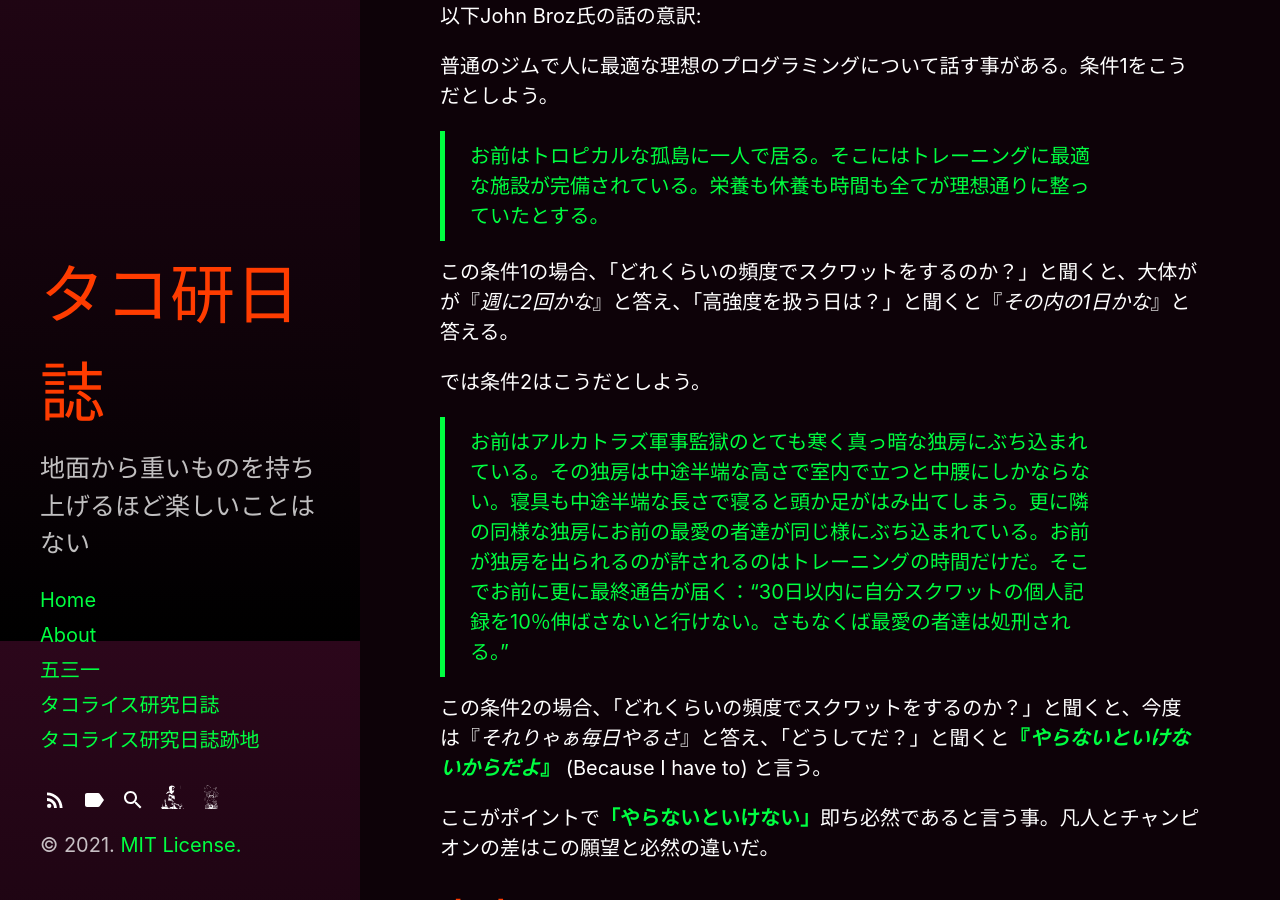
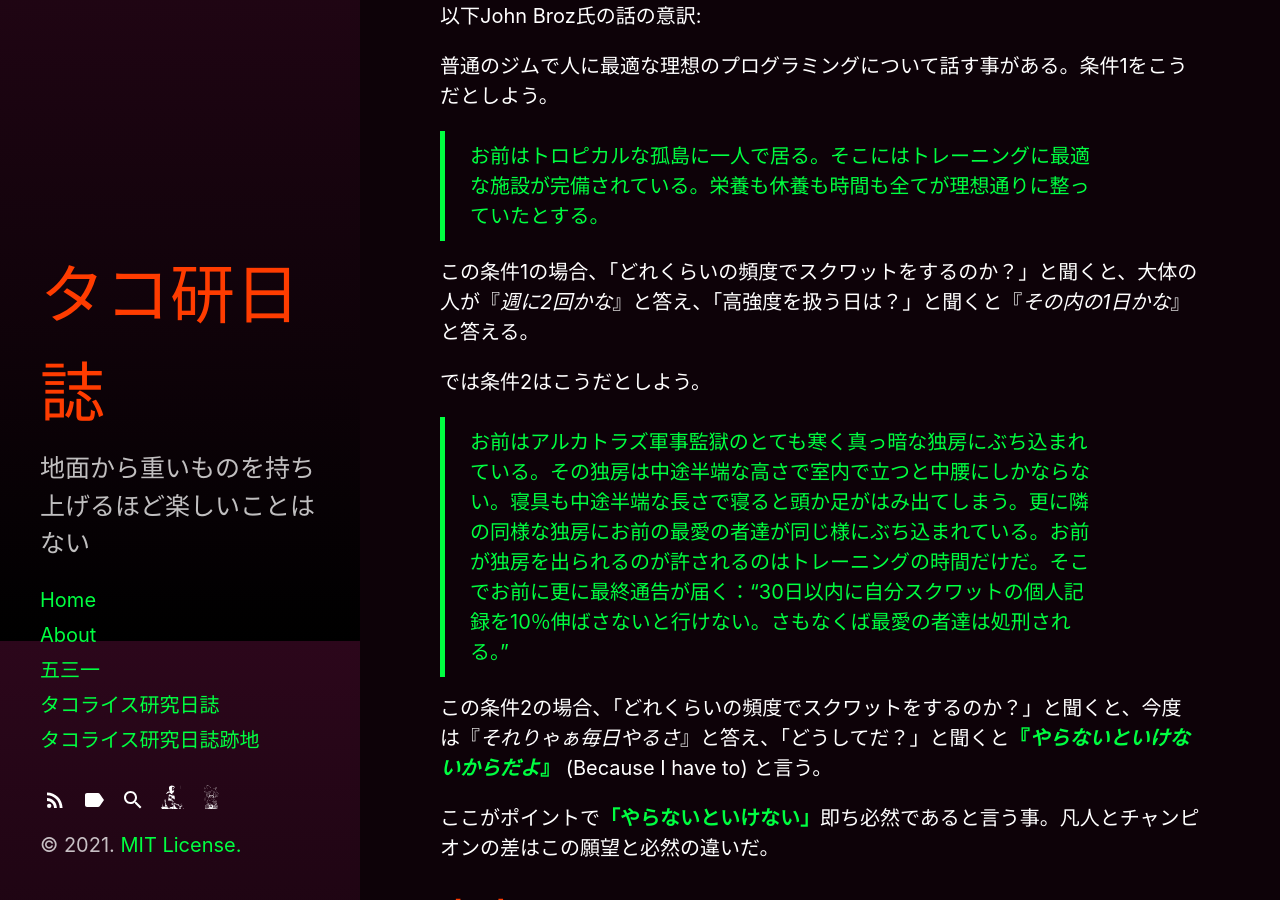
Before and after one commit to buckybean/buckybean.github.io, a Jekyll site: the page built from _posts/tacokennisshi/2021-07-17-tacokennisshi-mentalityofachampion.md, in a window 1280 px wide and 900 px high, scrolled down 1159 px. Built offline with Jekyll 4.4.1, drawn with Linux system fonts in a browser that asks for light colours; comment, search, counter and statistics services are not loaded.

Commit message:
Update 2021-07-17-tacokennisshi-mentalityofachampion.md

```diff
--- a/_posts/tacokennisshi/2021-07-17-tacokennisshi-mentalityofachampion.md
+++ b/_posts/tacokennisshi/2021-07-17-tacokennisshi-mentalityofachampion.md
@@ -28,7 +28,7 @@ tags:
 
 > お前はトロピカルな孤島に一人で居る。そこにはトレーニングに最適な施設が完備されている。栄養も休養も時間も全てが理想通りに整っていたとする。
 
-この条件1の場合、「どれくらいの頻度でスクワットをするのか？」と聞くと、大体がが『*週に2回かな*』と答え、「高強度を扱う日は？」と聞くと『*その内の1日かな*』と答える。
+この条件1の場合、「どれくらいの頻度でスクワットをするのか？」と聞くと、大体の人が『*週に2回かな*』と答え、「高強度を扱う日は？」と聞くと『*その内の1日かな*』と答える。
 
 では条件2はこうだとしよう。
 
```
